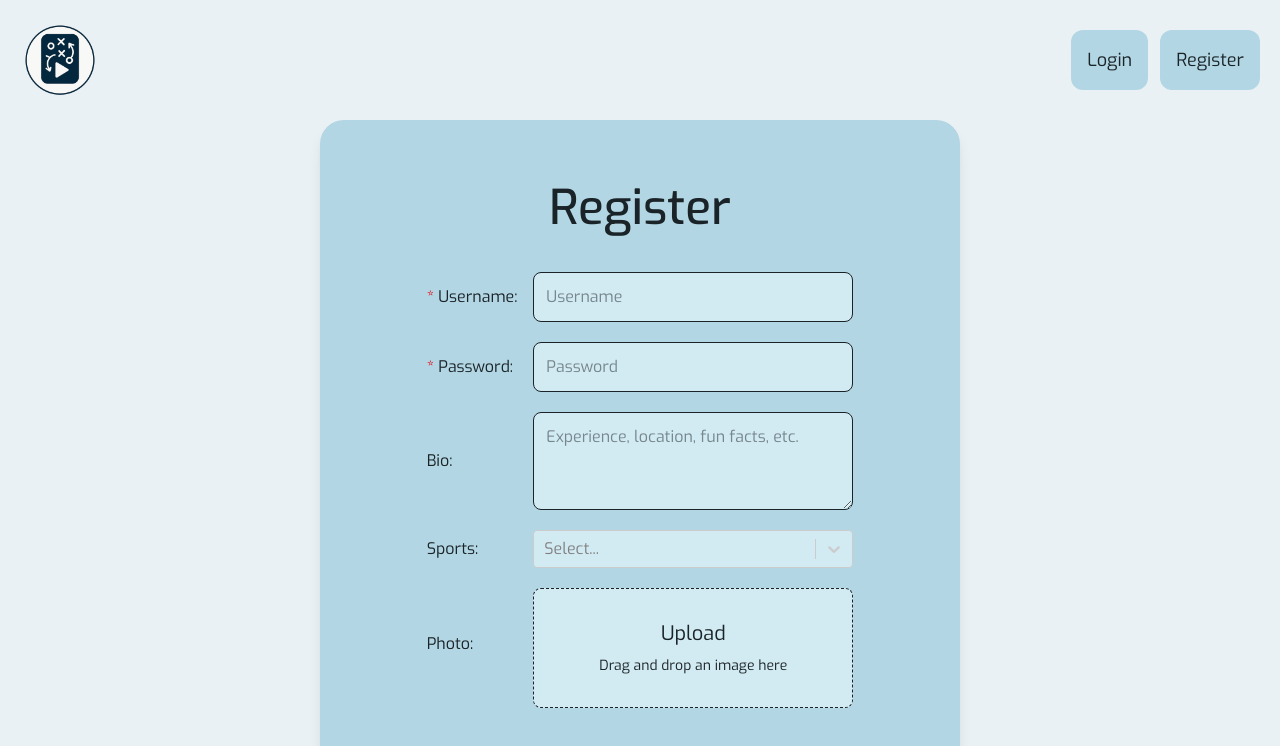
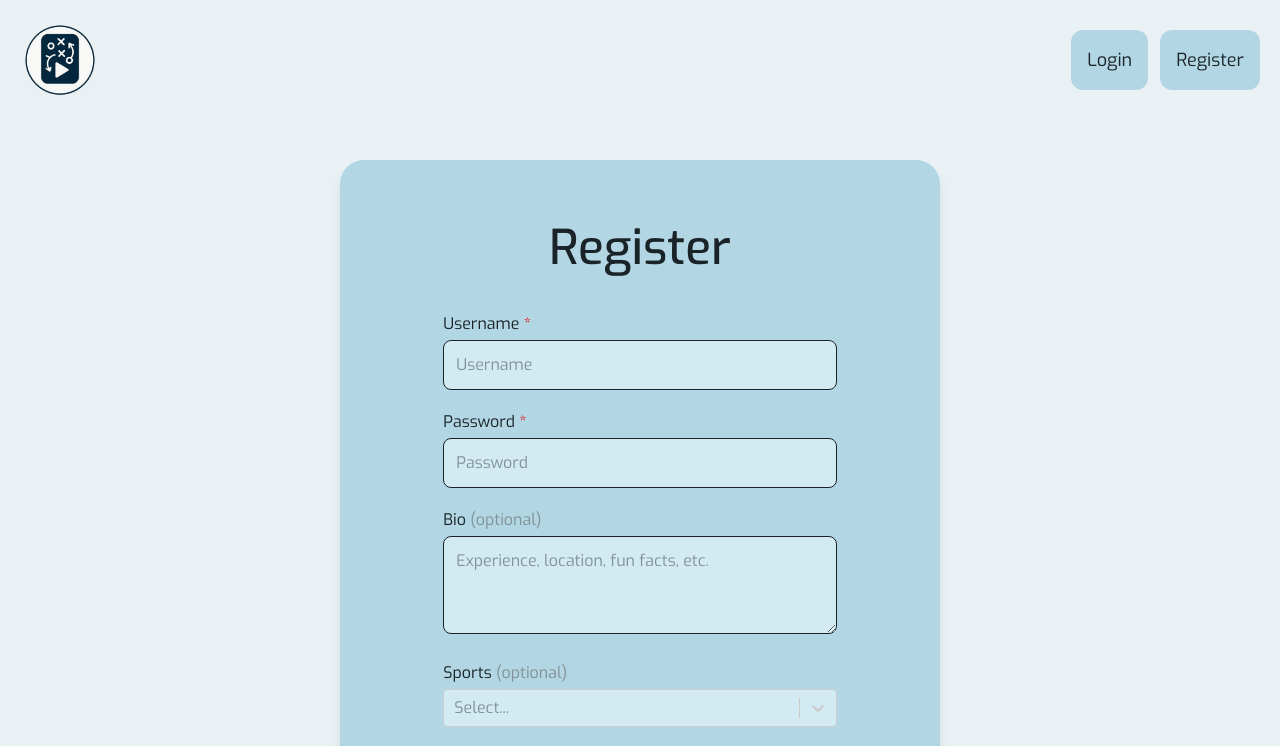
Before and after one commit to pi-person314/drill-share, a Next.js app in the folder frontend/: page /register in a window 1280 px wide. Shown: the top 746 px of the page. Built offline with nearby package versions, Linux system fonts and the light colour scheme.

Commit message:
fixed login + register ui

```diff
--- a/frontend/src/app/login/page.tsx
+++ b/frontend/src/app/login/page.tsx
@@ -26,25 +26,25 @@ export default function Login() {
     }
 
     return (
-        <div className="flex flex-col w-screen h-screen">
+        <div className="flex flex-col w-fulls h-screen">
             <Header />
-            <main className="flex-1 flex justify-center items-center">
-                <div className="flex flex-col w-1/2 items-center space-y-5 bg-[var(--primary)] rounded-3xl shadow-lg p-16">
+            <main className="flex-1 flex justify-center items-center p-10">
+                <div className="flex flex-col w-1/2 min-w-72 max-w-[40rem] items-center space-y-5 bg-[var(--primary)] rounded-3xl shadow-lg p-16">
                     <h1 className="text-5xl mb-10 font-medium">Login</h1>
                     <input
                         placeholder="Username"
                         value={userInfo.username}
                         onChange={e => setUserInfo({...userInfo, username: e.target.value})}
-                        className={`w-2/3 bg-[var(--secondary)] rounded-lg p-3 border ${error && !userInfo.username ? "border-[var(--danger)]" : ""}`}
+                        className={`w-5/6 min-w-60 bg-[var(--secondary)] rounded-lg p-3 border ${error && !userInfo.username ? "border-[var(--danger)]" : ""}`}
                     />
                     <input
                         placeholder="Password"
                         type="password"
                         value={userInfo.password}
                         onChange={e => setUserInfo({...userInfo, password: e.target.value})}
-                        className={`w-2/3 bg-[var(--secondary)] rounded-lg p-3 border ${error && !userInfo.password ? "border-[var(--danger)]" : ""}`}
+                        className={`w-5/6 min-w-60 bg-[var(--secondary)] rounded-lg p-3 border ${error && !userInfo.password ? "border-[var(--danger)]" : ""}`}
                     />
-                    <button onClick={handleLogin} className="bg-[var(--accent)] hover:scale-105 rounded-lg p-3 mt-5">Sign In</button>
+                    <button onClick={handleLogin} className="bg-[var(--accent)] hover:scale-105 rounded-lg cursor-pointer p-3 mt-5">Sign In</button>
                     {error && <p className="text-center text-[var(--danger)]">
                         {error}<br/>If this is your first time here,
                         <Link href="/register" className="text-[var(--link)]"> <u>create an account!</u></Link>
--- a/frontend/src/app/page.tsx
+++ b/frontend/src/app/page.tsx
@@ -3,7 +3,7 @@ import Link from "next/link";
 
 export default function Home() {
   return (
-    <div className="flex flex-col w-screen h-screen">
+    <div className="flex flex-col w-full h-screen">
       <Header />
       <main className="flex-1 flex flex-col justify-center items-center text-center p-10 space-y-5">
         <h1 className="text-4xl md:text-6xl font-semibold">Welcome to Drill Share!</h1>
--- a/frontend/src/app/register/page.tsx
+++ b/frontend/src/app/register/page.tsx
@@ -22,7 +22,7 @@ export default function Register() {
     ];
 
     const [ userInfo, setUserInfo ] = useState<UserInfo>({ username: "", password: "", bio: "", sports: [], photo: "" });
-    const { getRootProps, getInputProps } = useDropzone({
+    const { getRootProps, getInputProps, isDragActive } = useDropzone({
         multiple: false,
         accept: {"image/*": []},
         onDrop: (acceptedFiles) => {
@@ -56,42 +56,46 @@ export default function Register() {
     }
 
     return (
-        <div className="flex flex-col w-screen h-screen">
+        <div className="flex flex-col w-full h-screen">
             <Header />
-            <main className="flex-1 flex justify-center items-center">
-                <div className="flex flex-col w-1/2 items-center space-y-5 bg-[var(--primary)] rounded-3xl shadow-lg p-16">
+            <main className="flex-1 flex justify-center items-center p-10">
+                <div className="flex flex-col w-1/2 min-w-72 max-w-[50rem] justify-center items-center space-y-5 bg-[var(--primary)] rounded-3xl shadow-lg p-16">
                     <h1 className="text-5xl mb-10 font-medium">Register</h1>
-                    <div className="flex justify-between items-center w-5/6">
-                        <p><span className="text-[var(--danger)]">*</span> Username:</p>
+
+                    <div className="w-5/6 min-w-60 space-y-1">
+                        <p>Username <span className="text-[var(--danger)]">*</span></p>
                         <input
                             placeholder="Username"
                             value={userInfo.username}
                             onChange={e => setUserInfo({...userInfo, username: e.target.value})}
-                            className={`w-3/4 bg-[var(--secondary)] rounded-lg p-3 border ${error && !userInfo.username ? "border-[var(--danger)]" : ""}`}
+                            className={`w-full bg-[var(--secondary)] placeholder-[var(--muted)] rounded-lg p-3 border ${error && !userInfo.username ? "border-[var(--danger)]" : ""}`}
                         />
                     </div>
-                    <div className="flex justify-between items-center w-5/6">
-                        <p><span className="text-[var(--danger)]">*</span> Password:</p>
+
+                    <div className="w-5/6 min-w-60 space-y-1">
+                        <p>Password <span className="text-[var(--danger)]">*</span></p>
                         <input
                             placeholder="Password"
                             type="password"
                             value={userInfo.password}
                             onChange={e => setUserInfo({...userInfo, password: e.target.value})}
-                            className={`w-3/4 bg-[var(--secondary)] rounded-lg p-3 border ${error && !userInfo.password ? "border-[var(--danger)]" : ""}`}
+                            className={`w-full bg-[var(--secondary)] placeholder-[var(--muted)] rounded-lg p-3 border ${error && !userInfo.password ? "border-[var(--danger)]" : ""}`}
                         />
                     </div>
-                    <div className="flex justify-between items-center w-5/6">
-                        <p>Bio:</p>
+
+                    <div className="w-5/6 min-w-60 space-y-1">
+                        <p>Bio <span className="text-[var(--muted)]">(optional)</span></p>
                         <textarea
                             placeholder="Experience, location, fun facts, etc."
                             rows={3}
                             value={userInfo.bio}
                             onChange={e => setUserInfo({...userInfo, bio: e.target.value})}
-                            className="w-3/4 bg-[var(--secondary)] rounded-lg p-3 border"
+                            className="w-full bg-[var(--secondary)] placeholder-[var(--muted)] rounded-lg p-3 border"
                         />
                     </div>
-                    <div className="flex justify-between items-center w-5/6">
-                        <p>Sports:</p>
+
+                    <div className="w-5/6 min-w-60 space-y-1">
+                        <p>Sports <span className="text-[var(--muted)]">(optional)</span></p>
                         <Select
                             isMulti
                             options={options}
@@ -100,8 +104,9 @@ export default function Register() {
                                 ...userInfo,
                                 sports: (selected as readonly { value: string; label: string }[]).map(option => option.value)
                             })}
-                            className="w-3/4"
+                            className="w-full"
                             styles={{
+                                placeholder: base => ({...base, color: "var(--muted)"}),
                                 control: base => ({...base, backgroundColor: "var(--secondary)"}),
                                 menu: base => ({...base, backgroundColor: "var(--secondary)"}),
                                 option: (base, state) => ({
@@ -112,18 +117,23 @@ export default function Register() {
                                 }),
                                 multiValue: base => ({...base, backgroundColor: "var(--primary)"}),
                                 multiValueLabel: base => ({...base, color: "var(--text)"})
-                            }}/>
+                            }}
+                        />
                     </div>
-                    <div className="flex justify-between items-center space-y-2 w-5/6">
-                        <p>Photo:</p>
-                        <div {...getRootProps()} className="flex flex-col justify-center items-center text-center bg-[var(--secondary)] border border-dashed rounded-lg p-3 w-3/4 h-30">
+
+                    <div className="w-5/6 min-w-60 space-y-1">
+                        <p>Photo <span className="text-[var(--muted)]">(optional)</span></p>
+                        <div {...getRootProps()} className="text-center bg-[var(--secondary)] border border-dashed rounded-lg p-3 w-full h-32">
                             <input {...getInputProps()} />
-                            <h1 className="text-xl mb-2">Upload</h1>
-                            {!userInfo.photo && <p className="text-sm">Drag and drop an image here</p>}
-                            {userInfo.photo && <img src={userInfo.photo} alt="Photo Preview" className="h-1/2"/>}
+                            <div className={`flex flex-col justify-center h-full cursor-pointer ${isDragActive ? "text-[var(--link)]": "text-[var(--muted)] hover:text-[var(--link)]"}`}>
+                                <h1 className="text-xl mb-2">Upload</h1>
+                                {!userInfo.photo && <p className="text-sm">Drag and drop an image here</p>}
+                                {userInfo.photo && <img src={userInfo.photo} alt="Photo Preview" className="h-1/2"/>}
+                            </div>
                         </div>
                     </div>
-                    <button onClick={handleRegister} className="bg-[var(--accent)] hover:scale-105 rounded-lg p-3 mt-5">Create Account</button>
+
+                    <button onClick={handleRegister} className="bg-[var(--accent)] hover:scale-105 rounded-lg p-3 mt-5 cursor-pointer">Create Account</button>
                     {error && <p className="text-center text-[var(--danger)]">{error}</p>}
                 </div>
             </main>
--- a/frontend/src/styles/globals.css
+++ b/frontend/src/styles/globals.css
@@ -2,22 +2,23 @@
 
 :root {
   --bg: #eaf1f4;
-  --text: #1a2327;
   --primary: #b2d6e3;
   --secondary: #d2eaf2;
   --accent: #38bdf8;
   --danger: var(--color-red-600);
+  --text: #1a2327;
+  --muted: #829297;
   --link: var(--color-blue-600);
 }
 
 @media (prefers-color-scheme: dark) {
   :root {
     --bg: #262d31;
-    --text: #d2e1e6;
     --primary: #0f1f2b;
     --secondary: #1e425e;
     --accent: #007c82;
     --danger: var(--color-red-400);
+    --text: #d2e1e6;
     --link: var(--color-blue-300);
   }
 }
```
